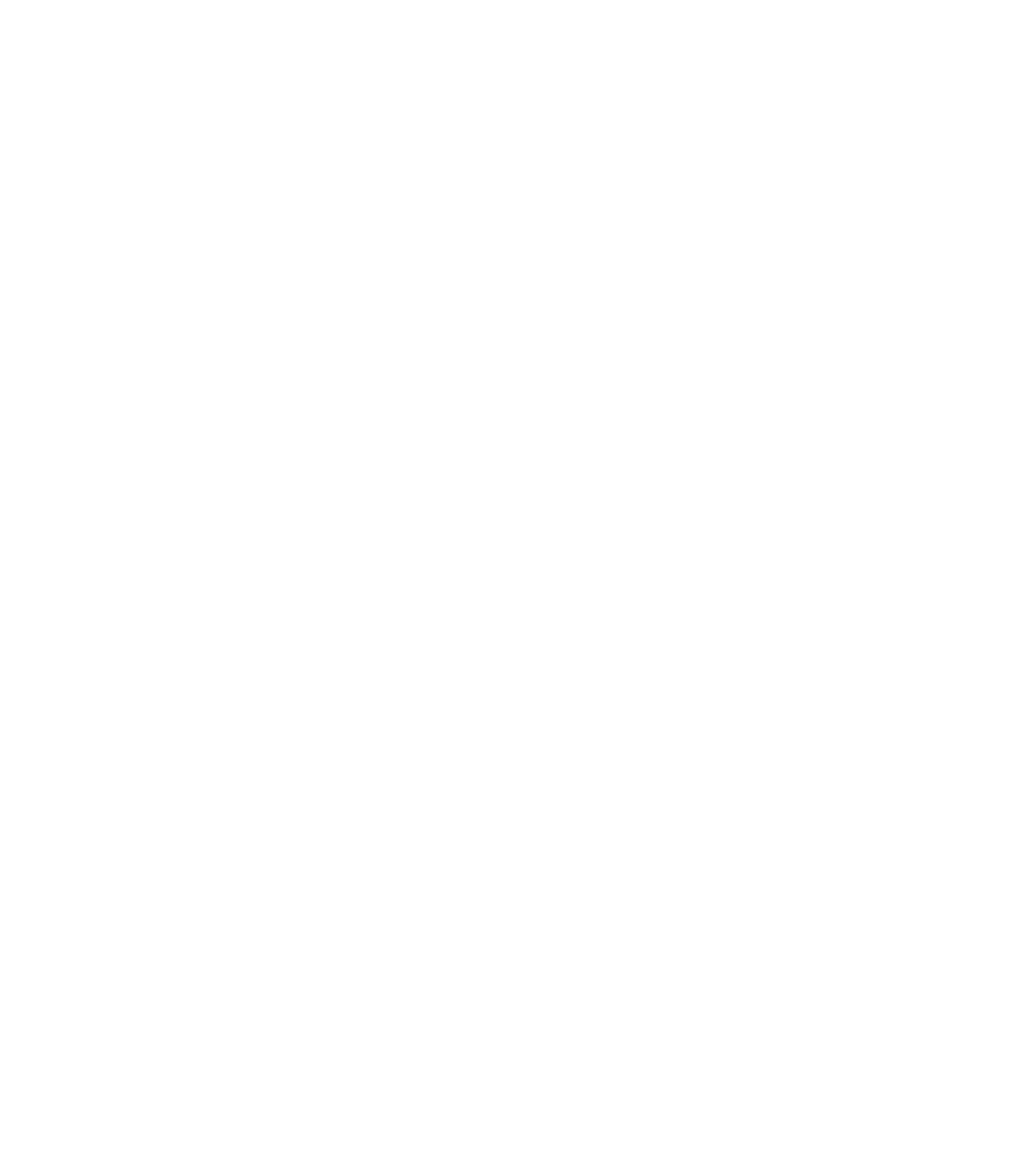
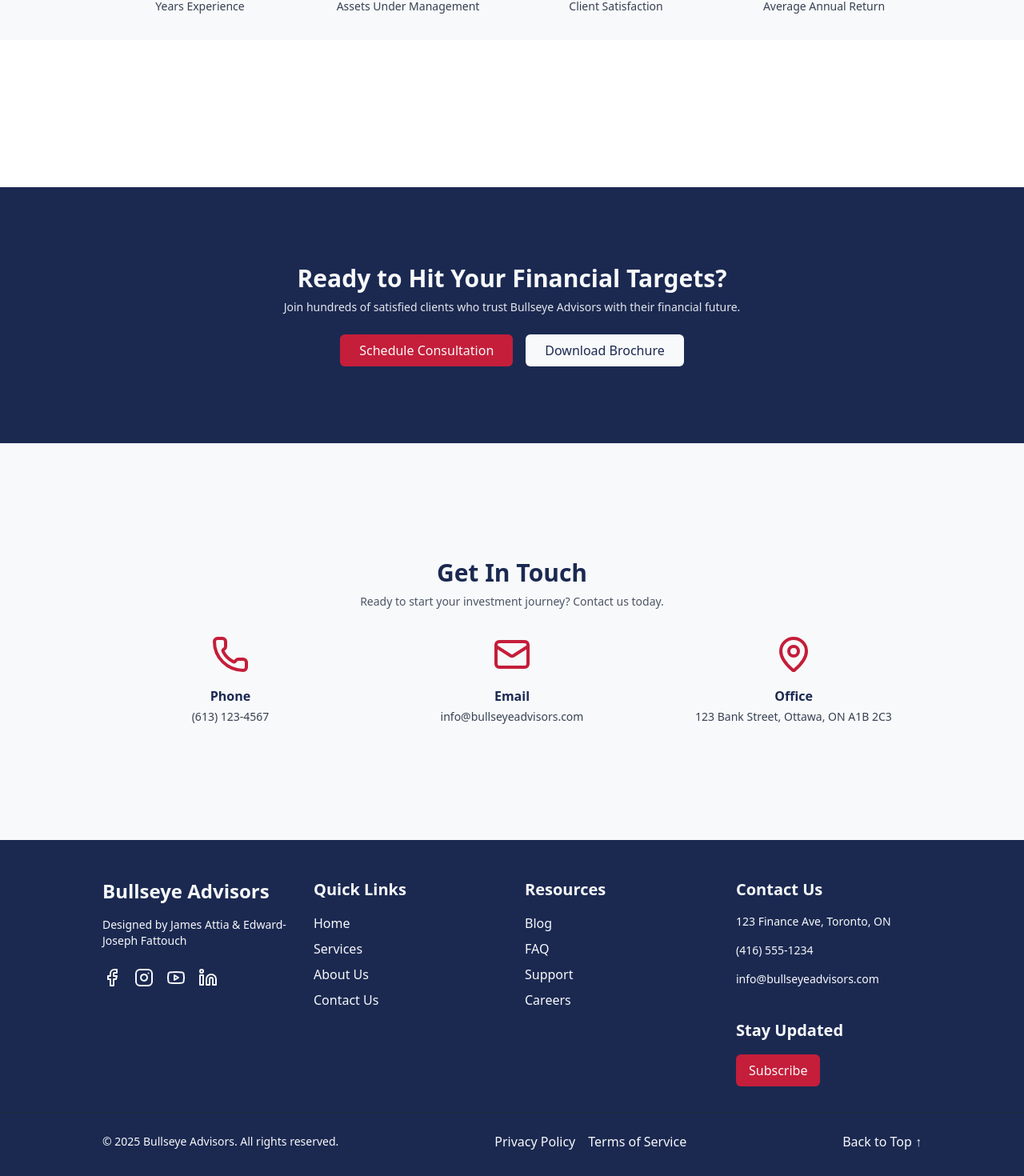
Before and after one commit to Jatti045/service-web-app, a React (Vite) app: page / in a window 1280 px wide. Shown: the part 566-2036 px from the top of the page at 80% size. Before the commit the page ends 800 px from the top, so only its background shows below. Built offline with nearby package versions, Linux system fonts and the light colour scheme.

Commit message:
created homepage folder within components folder to group all homepage related components. created GetInTouch.jsx, ScheduleConsultation.Jsx. Updated Header.jsx to include statistics.

```diff
--- /dev/null
+++ b/src/components/Footer.jsx
@@ -0,0 +1,102 @@
+import React from "react";
+import { Facebook, Instagram, Youtube, Linkedin } from "lucide-react";
+
+export default function Footer() {
+  const currentYear = new Date().getFullYear();
+
+  return (
+    <footer className="bg-primary-navy text-white py-12">
+      <div className="container mx-auto grid grid-cols-1 md:grid-cols-4 gap-8 px-6 lg:px-32">
+        <div className="flex flex-col gap-4">
+          <h2 className="text-2xl font-bold">Bullseye Advisors</h2>
+          <p className="text-sm">
+            Designed by James Attia & Edward-Joseph Fattouch
+          </p>
+          <div className="flex space-x-4 mt-2">
+            {[
+              { icon: Facebook, label: "Facebook" },
+              { icon: Instagram, label: "Instagram" },
+              { icon: Youtube, label: "YouTube" },
+              { icon: Linkedin, label: "LinkedIn" },
+            ].map(({ icon, label }) => {
+              const Icon = icon;
+              return (
+                <Icon
+                  key={label}
+                  size={24}
+                  className="hover:text-primary-red transition-colors cursor-pointer"
+                />
+              );
+            })}
+          </div>
+        </div>
+
+        <div>
+          <h3 className="text-xl font-semibold mb-4">Quick Links</h3>
+          <ul className="space-y-2">
+            {["Home", "Services", "About Us", "Contact Us"].map((link) => (
+              <li
+                key={link}
+                className="hover:text-primary-red transition-colors cursor-pointer"
+              >
+                {link}
+              </li>
+            ))}
+          </ul>
+        </div>
+
+        <div>
+          <h3 className="text-xl font-semibold mb-4">Resources</h3>
+          <ul className="space-y-2">
+            {["Blog", "FAQ", "Support", "Careers"].map((resource) => (
+              <li
+                key={resource}
+                className="hover:text-primary-red transition-colors cursor-pointer"
+              >
+                {resource}
+              </li>
+            ))}
+          </ul>
+        </div>
+
+        <div className="flex flex-col gap-4">
+          <h3 className="text-xl font-semibold">Contact Us</h3>
+          <p className="text-sm">123 Finance Ave, Toronto, ON</p>
+          <p className="text-sm">(416) 555-1234</p>
+          <p className="text-sm">info@bullseyeadvisors.com</p>
+          <h3 className="text-xl font-semibold mt-6">Stay Updated</h3>
+          <div className="flex flex-col sm:flex-row sm:items-center sm:space-x-2 space-y-2 sm:space-y-0">
+            <button
+              type="submit"
+              className="bg-primary-red px-4 py-2 rounded-md font-medium hover:bg-red-600 transition-colors"
+            >
+              Subscribe
+            </button>
+          </div>
+        </div>
+      </div>
+
+      <div className="border-t border-gray-800 mt-8 pt-6">
+        <div className="container mx-auto flex flex-col md:flex-row justify-between items-center px-6 lg:px-32">
+          <p className="text-sm">
+            &copy; {currentYear} Bullseye Advisors. All rights reserved.
+          </p>
+          <div className="flex space-x-4 mt-4 md:mt-0">
+            <span className="hover:text-primary-red transition-colors cursor-pointer">
+              Privacy Policy
+            </span>
+            <span className="hover:text-primary-red transition-colors cursor-pointer">
+              Terms of Service
+            </span>
+          </div>
+          <button
+            className="mt-4 md:mt-0 hover:text-primary-red transition-colors"
+            onClick={() => window.scrollTo({ top: 0, behavior: "smooth" })}
+          >
+            Back to Top ↑
+          </button>
+        </div>
+      </div>
+    </footer>
+  );
+}
--- a/src/components/hero/Header.jsx
+++ b/src/components/hero/Header.jsx
@@ -2,7 +2,14 @@ import React from "react";
 import { ArrowRight } from "lucide-react";
 
 const Header = () => {
+  const stats = [
+    { value: "15+", label: "Years Experience" },
+    { value: "$2.5B", label: "Assets Under Management" },
+    { value: "98%", label: "Client Satisfaction" },
+    { value: "12.8%", label: "Average Annual Return" },
+  ];
   return (
+    <>
       <div className="grid grid-cols-1 lg:grid-cols-2 place-items-center px-4 sm:px-6 md:px-12 xl:px-32 py-12 sm:py-16 gap-12 text-white">
         <div className="w-full max-w-md sm:max-w-lg flex flex-col gap-4 items-start">
           <h1 className="text-2xl sm:text-3xl md:text-5xl font-bold leading-tight">
@@ -62,6 +69,17 @@ const Header = () => {
           </div>
         </div>
       </div>
+      <section className="bg-white py-8">
+        <div className="container mx-auto grid grid-cols-2 sm:grid-cols-4 gap-4 px-6 lg:px-32 text-center">
+          {stats.map(({ value, label }) => (
+            <div key={label}>
+              <h3 className="text-3xl font-bold text-primary-red">{value}</h3>
+              <p className="mt-1 text-sm font-medium text-gray-700">{label}</p>
+            </div>
+          ))}
+        </div>
+      </section>
+    </>
   );
 };
 
--- /dev/null
+++ b/src/components/homepage/GetInTouch.jsx
@@ -0,0 +1,40 @@
+import React from "react";
+import { Phone, Mail, MapPin } from "lucide-react";
+
+const GetInTouch = () => {
+  const contacts = [
+    { icon: Phone, label: "Phone", info: "(613) 123-4567" },
+    { icon: Mail, label: "Email", info: "info@bullseyeadvisors.com" },
+    {
+      icon: MapPin,
+      label: "Office",
+      info: "123 Bank Street, Ottawa, ON A1B 2C3",
+    },
+  ];
+  return (
+    <section className="bg-white py-36">
+      <div className="container mx-auto px-6 lg:px-32 text-center">
+        <h2 className="text-3xl font-bold text-primary-navy">Get In Touch</h2>
+        <p className="mt-2 text-sm text-gray-600">
+          Ready to start your investment journey? Contact us today.
+        </p>
+        <div className="mt-8 grid grid-cols-1 sm:grid-cols-3 gap-8">
+          {contacts.map(({ icon, label, info }) => {
+            const Icon = icon;
+            return (
+              <div key={label}>
+                <Icon size={48} className="mx-auto text-primary-red" />
+                <h4 className="mt-4 font-semibold text-primary-navy">
+                  {label}
+                </h4>
+                <p className="mt-1 text-sm text-gray-700">{info}</p>
+              </div>
+            );
+          })}
+        </div>
+      </div>
+    </section>
+  );
+};
+
+export default GetInTouch;
--- /dev/null
+++ b/src/components/homepage/ScheduleConsultation.jsx
@@ -0,0 +1,27 @@
+import React from "react";
+
+const ScheduleConsultation = () => {
+  return (
+    <section className="bg-primary-navy min-h-[200px] py-24 flex justify-center items-center">
+      <div className="container flex justify-center items-center flex-col mx-auto px-6 lg:px-32 text-center">
+        <h2 className="text-3xl font-bold text-white">
+          Ready to Hit Your Financial Targets?
+        </h2>
+        <p className="mt-2 text-sm text-gray-200">
+          Join hundreds of satisfied clients who trust Bullseye Advisors with
+          their financial future.
+        </p>
+        <div className="mt-6 flex justify-center space-x-4">
+          <button className="bg-primary-red text-white px-6 py-2 rounded-md font-medium hover:bg-red-600 transition-colors">
+            Schedule Consultation
+          </button>
+          <button className="bg-white text-primary-navy px-6 py-2 rounded-md font-medium hover:bg-gray-100 transition-colors">
+            Download Brochure
+          </button>
+        </div>
+      </div>
+    </section>
+  );
+};
+
+export default ScheduleConsultation;
--- a/src/pages/Homepage.jsx
+++ b/src/pages/Homepage.jsx
@@ -1,10 +1,14 @@
 import React from "react";
 import Navbar from "../components/Navbar";
 import Header from "../components/hero/Header";
+import Footer from "../components/Footer";
+import GetInTouch from "../components/homepage/GetInTouch";
+import ScheduleConsultation from "../components/homepage/ScheduleConsultation";
 
 const Homepage = () => {
   return (
-    <div>
+    <>
+      <div className="min-h-screen">
         <div className="bg-primary-navy text-white">
           <Navbar />
         </div>
@@ -12,6 +16,10 @@ const Homepage = () => {
           <Header />
         </div>
       </div>
+      <ScheduleConsultation />
+      <GetInTouch />
+      <Footer />
+    </>
   );
 };
 
```
Lines whose indentation alone changed are shown as unchanged.
